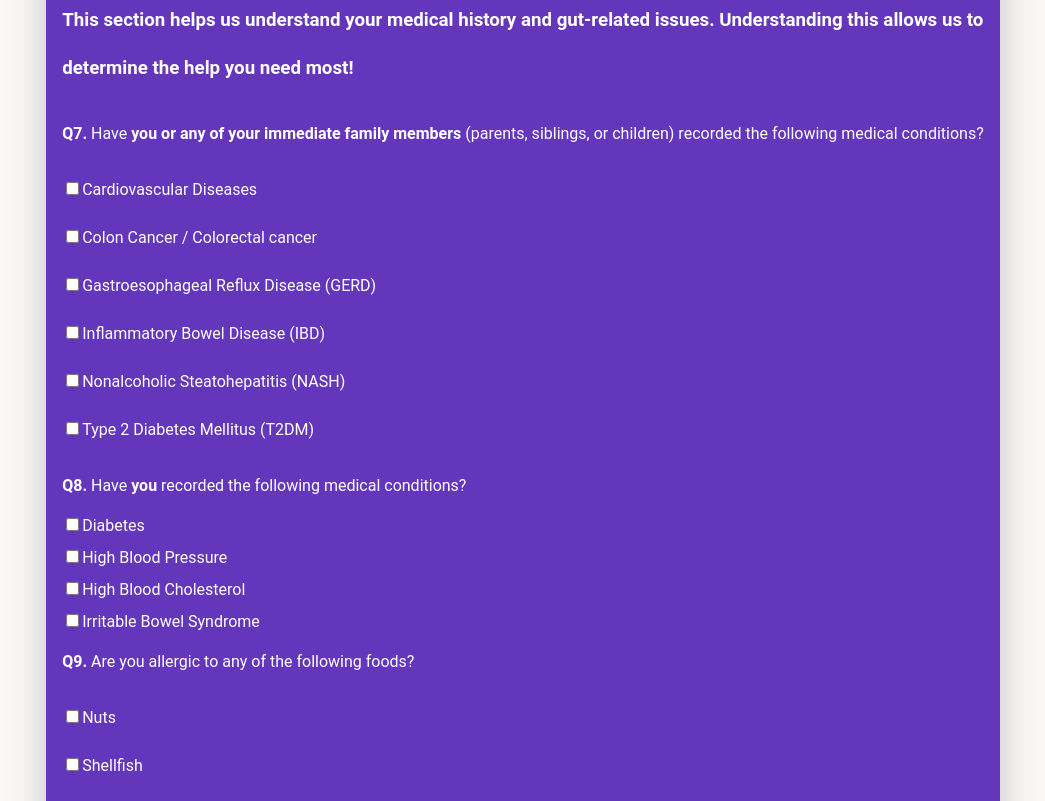
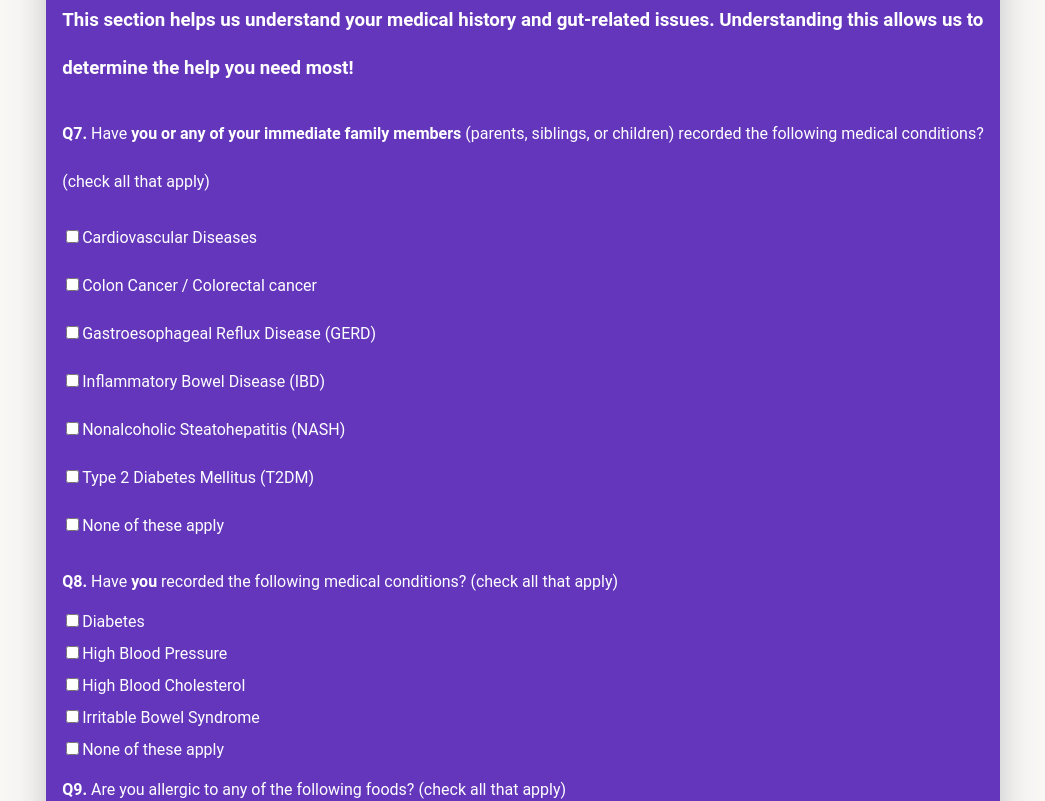
Before and after one commit to chantellyu/amilifoodloc, a React (Create React App) app: page / in a window 1280 px wide. Shown: the part 1040-1841 px from the top of the page, without its empty margins (158-1203 px from the left). Built offline with nearby package versions, Linux system fonts and the light colour scheme.

Commit message:
add none apply options, explain tw fw lw

```diff
--- a/src/App.js
+++ b/src/App.js
@@ -45,6 +45,9 @@ function App() {
   const [ibd_history_checked, setibdChecked] = useState(false);
   const [nash_history_checked, setnashChecked] = useState(false);
   const [t2dm_history_checked, sett2dmChecked] = useState(false);
+  const [nofam_checked, setnofamChecked] = useState(false);
+  const [noself_checked, setnoselfChecked] = useState(false);
+  const [noallergies_checked, setnoallergiesChecked] = useState(false);
 
   //stomach history
   const [acid_reflux, setAcidReflux] = useState(0);
@@ -378,23 +381,25 @@ function App() {
             </div>
           <div className="family_history">
               <h3>This section helps us understand your medical history and gut-related issues. Understanding this allows us to determine the help you need most!</h3>
-              <label><b>Q7.</b>   Have <b>you or any of your immediate family members</b> (parents, siblings, or children) recorded the following medical conditions?</label>
+              <label><b>Q7.</b>   Have <b>you or any of your immediate family members</b> (parents, siblings, or children) recorded the following medical conditions? (check all that apply)</label>
               <p><input type="checkbox" checked={cd_history_checked} onChange={() => setcdChecked(!cd_history_checked)} />Cardiovascular Diseases</p>
               <p><input type="checkbox" checked={cc_history_checked} onChange={() => setccChecked(!cc_history_checked)} />Colon Cancer / Colorectal cancer</p>
               <p><input type="checkbox" checked={gerd_history_checked} onChange={() => setgerdChecked(!gerd_history_checked)} />Gastroesophageal Reflux Disease (GERD)</p>
               <p><input type="checkbox" checked={ibd_history_checked} onChange={() => setibdChecked(!ibd_history_checked)} />Inflammatory Bowel Disease (IBD)</p>
               <p><input type="checkbox" checked={nash_history_checked} onChange={() => setnashChecked(!nash_history_checked)} />Nonalcoholic Steatohepatitis (NASH)</p>
               <p><input type="checkbox" checked={t2dm_history_checked} onChange={() => sett2dmChecked(!t2dm_history_checked)} />Type 2 Diabetes Mellitus (T2DM)</p>
+              <p><input type="checkbox" checked={nofam_checked} onChange={() => setnofamChecked(!nofam_checked)} />None of these apply</p>
           </div>
           <div className="chronic_diseases">
-              <label><b>Q8.</b>   Have <b>you</b> recorded the following medical conditions?</label>
+              <label><b>Q8.</b>   Have <b>you</b> recorded the following medical conditions? (check all that apply)</label>
               <p><input type="checkbox" checked={diabetes} onChange={() => setDiabetes(!diabetes)} />Diabetes</p>
               <p><input type="checkbox" checked={hbp} onChange={() => setHbp(!hbp)} />High Blood Pressure</p>
               <p><input type="checkbox" checked={hbc} onChange={() => setHbc(!hbc)} />High Blood Cholesterol</p>
               <p><input type="checkbox" checked={ibs} onChange={() => setIbs(!ibs)}  />Irritable Bowel Syndrome</p>
+              <p><input type="checkbox" checked={noself_checked} onChange={() => setnoselfChecked(!noself_checked)} />None of these apply</p>
           </div>
           <div className="allergies">
-            <label><b>Q9.</b>   Are you allergic to any of the following foods?</label>
+            <label><b>Q9.</b>   Are you allergic to any of the following foods? (check all that apply)</label>
             <p><input type="checkbox" checked={nut_allergy} onChange={() => setNutAllergy(!nut_allergy)} />Nuts</p>
             <p><input type="checkbox" checked={shellfish_allergy} onChange={() => setShellfishAllergy(!shellfish_allergy)} />Shellfish</p>
             <p><input type="checkbox" checked={egg_allergy} onChange={() => setEggAllergy(!egg_allergy)} />Eggs</p>
@@ -402,6 +407,7 @@ function App() {
             <p><input type="checkbox" checked={grain_allergy} onChange={() => setGrainAllergy(!grain_allergy)} />Grains (wheat, oat, barley etc)</p>
             <p><input type="checkbox" checked={soy_allergy} onChange={() => setSoyAllergy(!soy_allergy)} />Soy</p>
             <p><input type="checkbox" checked={fish_allergy} onChange={() => setFishAllergy(!fish_allergy)} />Fish</p>
+            <p><input type="checkbox" checked={noallergies_checked} onChange={() => setnoallergiesChecked(!noallergies_checked)} />None of these apply</p>
           </div>
           <button class="button-1" role="button" onClick={() => setShowQuestion(2)}>Next</button>
         </div>
@@ -665,9 +671,9 @@ function App() {
                         <h2>{name},</h2>
                         <h3>Welcome to your results!</h3>
                         <p>According to the survey, your microbiome scores are as follows:</p>
-                        <p>Live Well Score: {lwscore > 12 ? ("Poor") : (lwscore > 6 ? ("Good") : ("Great"))}</p>
-                        <p>Think Well Score: {twscore > 12 ? ("Poor") : (twscore > 6 ? ("Good") : ("Great"))}</p>
-                        <p>Feel Well Score: {fwscore > 12 ? ("Poor") : (fwscore > 6 ? ("Good") : ("Great"))}</p>
+                        <p>Live Well Score <i>(scores your neurotransmission pathways)</i>: {lwscore > 12 ? ("Poor") : (lwscore > 6 ? ("Good") : ("Great"))}</p>
+                        <p>Think Well Score <i>(scores your gut, heart, and liver health)</i>: {twscore > 12 ? ("Poor") : (twscore > 6 ? ("Good") : ("Great"))}</p>
+                        <p>Feel Well Score <i>(scores your gut’s energy harvesting pathways)</i>: {fwscore > 12 ? ("Poor") : (fwscore > 6 ? ("Good") : ("Great"))}</p>
 
                         <h4>We recommend the following foods according to your microbiome type:</h4>
                         <div className='food-listing'>
```
